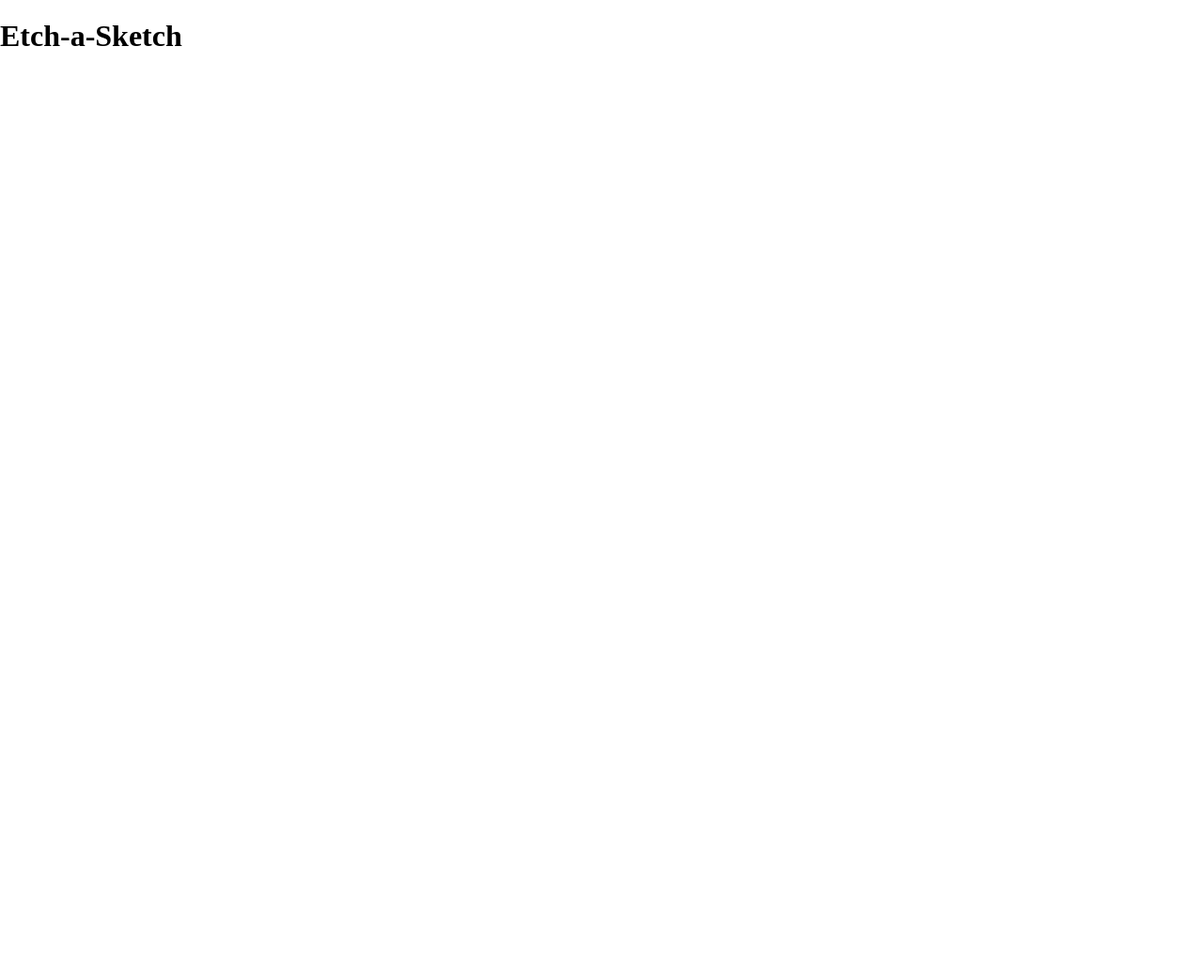
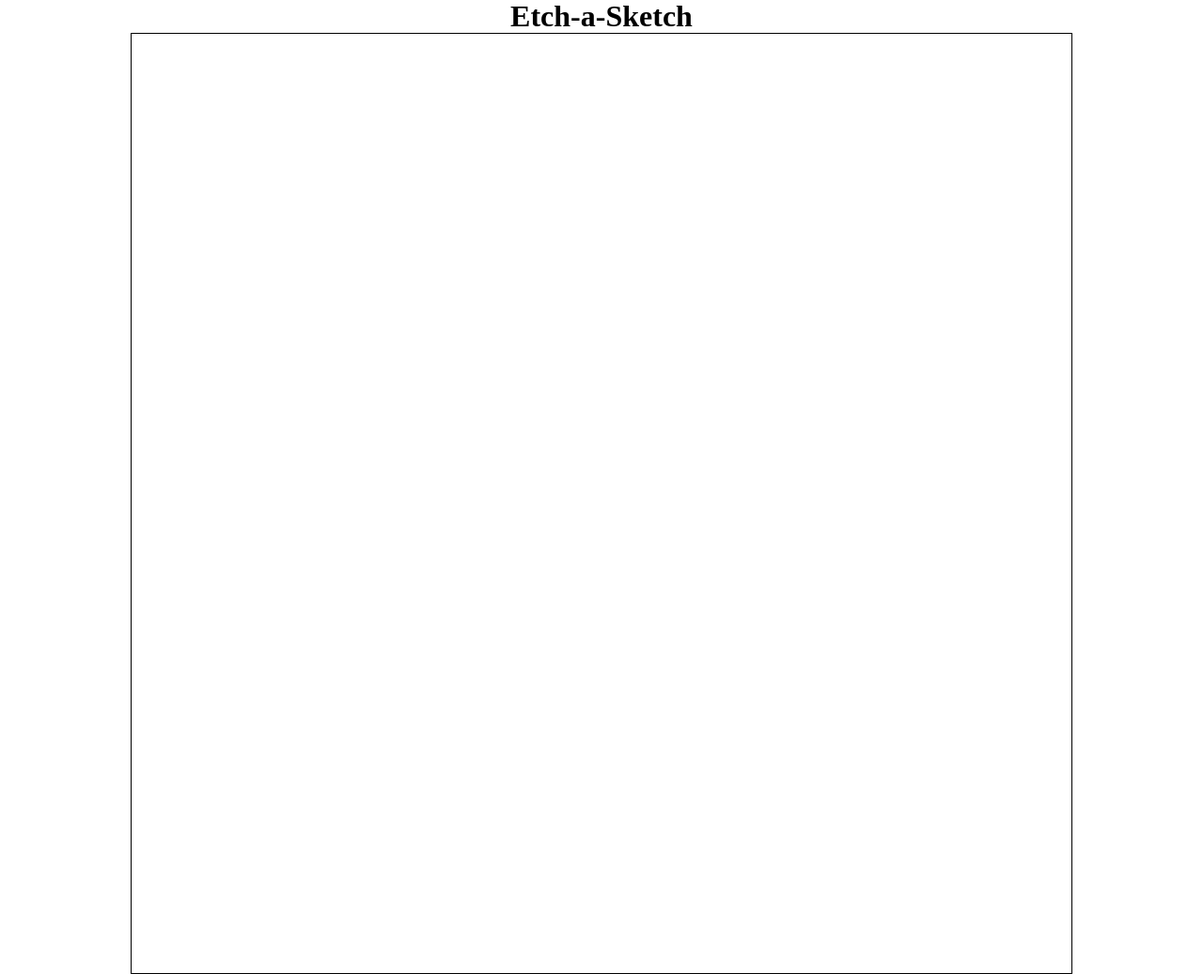
Before and after one commit to forodinproject/etch-a-sketch, a plain HTML site: page index.html in a window 1280 px wide. Shown: the whole page at 94% size. Before the commit the page ends 821 px from the top, so only its background shows below. Drawn offline with Linux system fonts and the light colour scheme.

Commit message:
Create a basic layout of webpage

```diff
--- a/index.html
+++ b/index.html
@@ -14,12 +14,17 @@
 <body>
     <header>
         <div class="wrapper">
-            <h1>Etch-a-Sketch</h1>
-        </div>
+            <div class="flexC alignCenter">
+                <h1>Etch-a-Sketch</h1>
+            </div>
     </header>
+    </div>
 
     <section>
-        <div class="wrapper grid">
+        <div class="wrapper">
+            <div class="flexC alignCenter">
+                <div class="gridWrapper"></div>
+            </div>
 
         </div>
     </section>
--- a/styles/main.css
+++ b/styles/main.css
@@ -0,0 +1,30 @@
+*,
+::before,
+::after {
+
+    margin: 0;
+    padding: 0;
+    border: 0;
+}
+
+.wrapper {
+    max-width: 1100px;
+    margin-inline: auto;
+}
+
+.gridWrapper {
+    box-sizing: content-box;
+    width: 1000px;
+    aspect-ratio: 1;
+    border: 1px solid oklch(0% 0 0);
+}
+
+.flexC {
+    display: flex;
+    flex-direction: column;
+}
+
+.alignCenter {
+    align-items: center;
+    text-align: center;
+}
```
